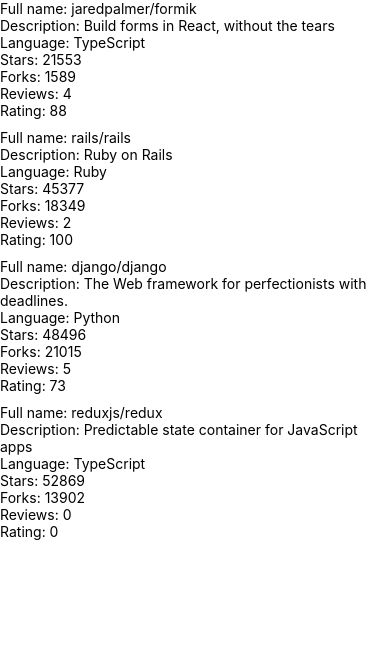
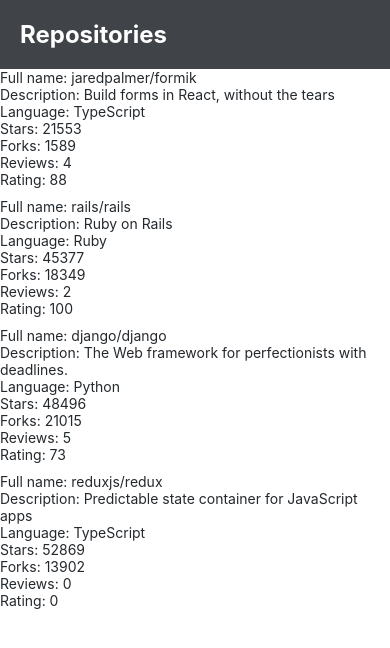
Before and after one commit to helenkwok/Full-Stack-Open-Part10, a React Native app in the folder rate-repository-app/: screen / in a window 390 px wide. Shown: the top 648 px of the page. Built offline with nearby package versions, Linux system fonts and the light colour scheme.

Commit message:
Exercise 10.4: the app bar

```diff
--- /dev/null
+++ b/rate-repository-app/src/components/AppBar.jsx
@@ -0,0 +1,12 @@
+import { View, Pressable } from 'react-native';
+import AppBarTab from './AppBarTab';
+
+const AppBar = () => {
+  return <View>
+    <Pressable>
+      <AppBarTab tab={'Repositories'}/>
+    </Pressable>
+  </View>;
+};
+
+export default AppBar;
--- /dev/null
+++ b/rate-repository-app/src/components/AppBarTab.jsx
@@ -0,0 +1,19 @@
+import { StyleSheet } from 'react-native';
+import Constants from 'expo-constants';
+import Text from './Text';
+
+const styles = StyleSheet.create({
+  text: {
+    padding: 20,
+    paddingTop: Constants.statusBarHeight + 20,
+  }
+});
+
+const AppBarTab = ({ tab }) => {
+  return (
+    <Text style={styles.text} backgroundColor='appBar' color='appBar' fontSize='appBar' fontWeight='bold'>
+      {tab}
+    </Text>
+)};
+
+export default AppBarTab;
--- a/rate-repository-app/src/components/Main.jsx
+++ b/rate-repository-app/src/components/Main.jsx
@@ -1,10 +1,11 @@
 import Constants from 'expo-constants';
-import { Text, StyleSheet, View } from 'react-native';
+import { StyleSheet, View } from 'react-native';
+import AppBar from './AppBar';
 import RepositoryList from './RepositoryList';
 
 const styles = StyleSheet.create({
   container: {
-    marginTop: Constants.statusBarHeight,
+    //marginTop: Constants.statusBarHeight,
     flexGrow: 1,
     flexShrink: 1,
   },
@@ -13,6 +14,7 @@
 const Main = () => {
   return (
     <View style={styles.container}>
+      <AppBar />
       <RepositoryList />
     </View>
   );
--- a/rate-repository-app/src/components/RepositoryList.jsx
+++ b/rate-repository-app/src/components/RepositoryList.jsx
@@ -1,4 +1,5 @@
-import { FlatList, View, StyleSheet, Text } from 'react-native';
+import { FlatList, View, StyleSheet } from 'react-native';
+import Text from './Text';
 
 const styles = StyleSheet.create({
   separator: {
--- /dev/null
+++ b/rate-repository-app/src/components/Text.jsx
@@ -0,0 +1,51 @@
+import { Text as NativeText, StyleSheet } from 'react-native';
+
+import theme from '../theme';
+
+const styles = StyleSheet.create({
+  text: {
+    color: theme.colors.textPrimary,
+    fontSize: theme.fontSizes.body,
+    fontFamily: theme.fonts.main,
+    fontWeight: theme.fontWeights.normal,
+  },
+  backgroundColorAppBar: {
+    backgroundColor: theme.backgroundColors.appBar,
+  },
+  colorTextSecondary: {
+    color: theme.colors.textSecondary,
+  },
+  colorTextAppBar: {
+    color: theme.colors.textAppBar,
+  },
+  colorPrimary: {
+    color: theme.colors.primary,
+  },
+  fontSizeAppBar: {
+    fontSize: theme.fontSizes.appBar,
+  },
+  fontSizeSubheading: {
+    fontSize: theme.fontSizes.subheading,
+  },
+  fontWeightBold: {
+    fontWeight: theme.fontWeights.bold,
+  },
+});
+
+const Text = ({ backgroundColor, color, fontSize, fontWeight, style, ...props }) => {
+  const textStyle = [
+    styles.text,
+    backgroundColor === 'appBar' && styles.backgroundColorAppBar,
+    color === 'appBar' && styles.colorTextAppBar,
+    color === 'textSecondary' && styles.colorTextSecondary,
+    color === 'primary' && styles.colorPrimary,
+    fontSize === 'appBar' && styles.fontSizeAppBar,
+    fontSize === 'subheading' && styles.fontSizeSubheading,
+    fontWeight === 'bold' && styles.fontWeightBold,
+    style,
+  ];
+
+  return <NativeText style={textStyle} {...props} />;
+};
+
+export default Text;
--- /dev/null
+++ b/rate-repository-app/src/theme.js
@@ -0,0 +1,25 @@
+const theme = {
+  backgroundColors: {
+    appBar: '#24292edd',
+  },
+  colors: {
+    textPrimary: '#24292e',
+    textSecondary: '#586069',
+    textAppBar: 'white',
+    primary: '#0366d6',
+  },
+  fontSizes: {
+    appBar: 24,
+    body: 14,
+    subheading: 16,
+  },
+  fonts: {
+    main: 'System',
+  },
+  fontWeights: {
+    normal: '400',
+    bold: '700',
+  },
+};
+
+export default theme;
```
